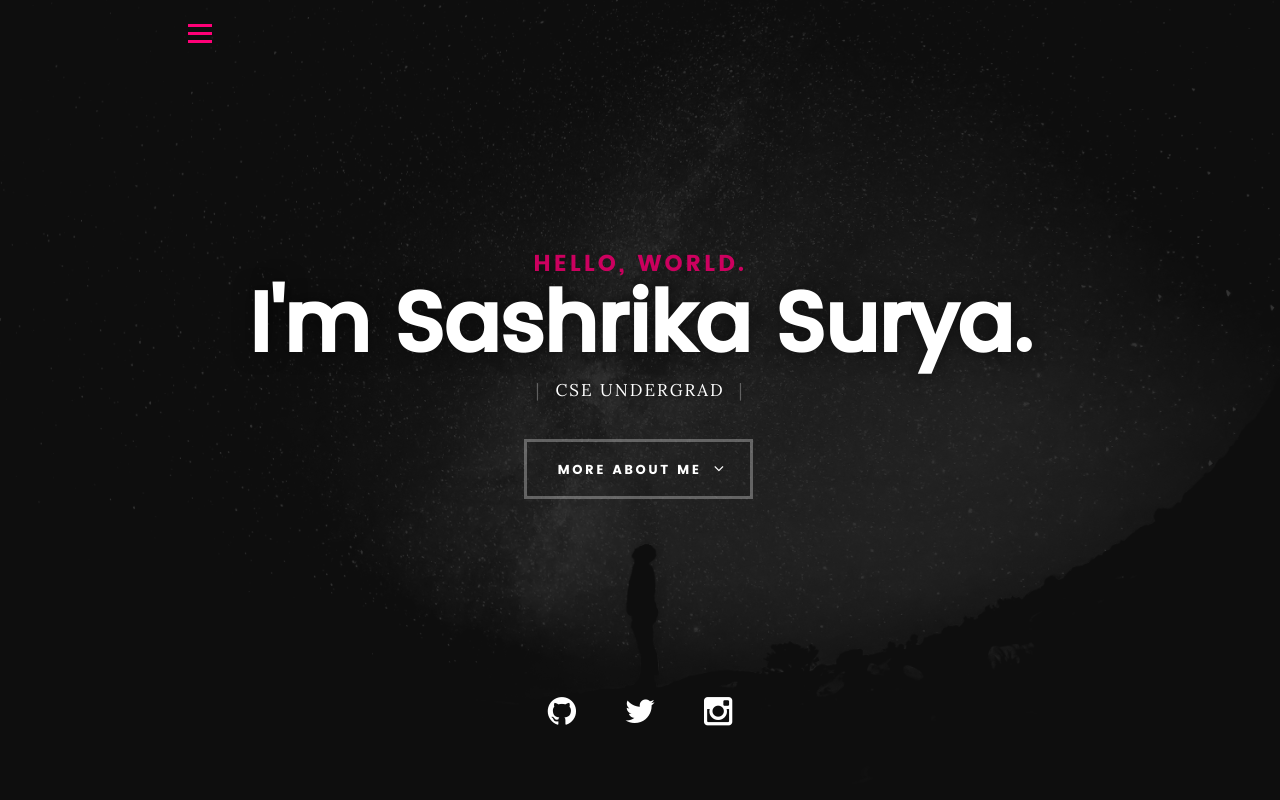
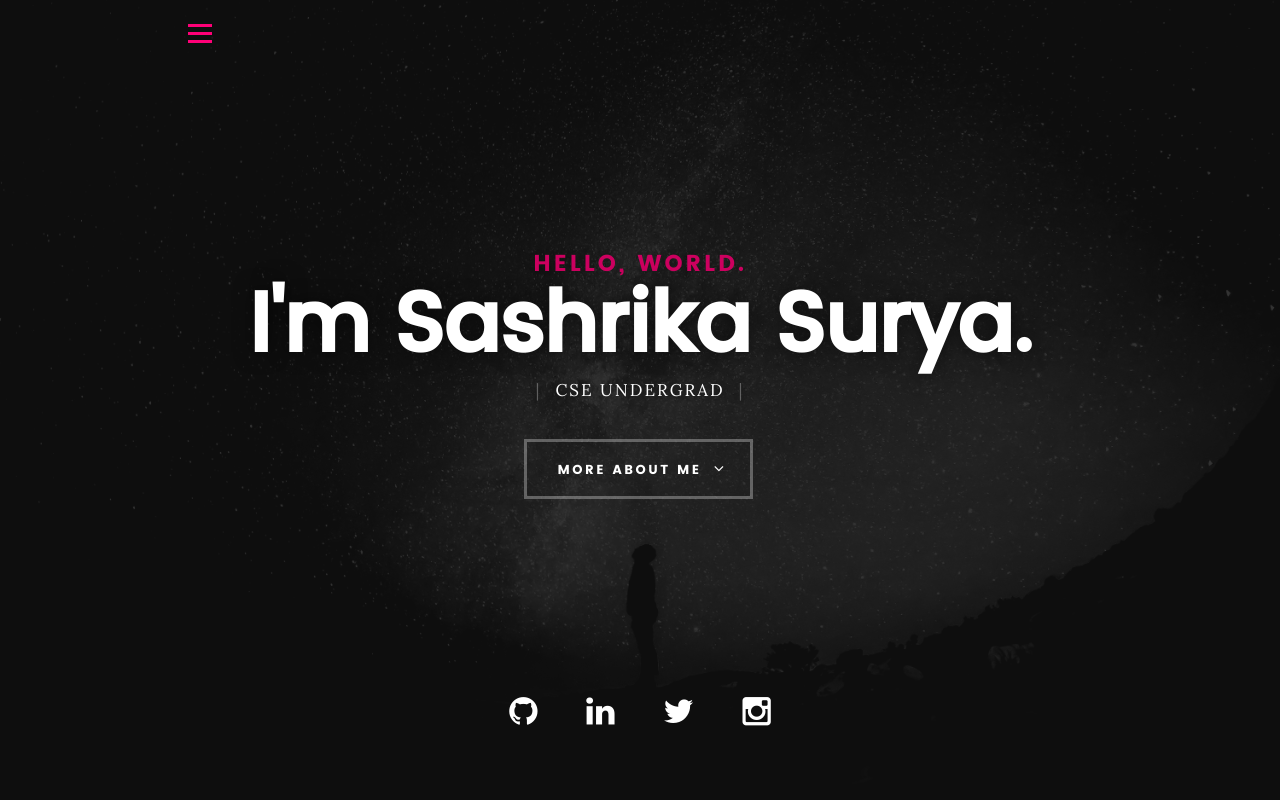
Before and after one commit to sashrika15/sashrika15.github.io, a plain HTML site: page index.html in a window 1280 px wide. Shown: the top 800 px of the page. Drawn offline with Linux system fonts and the light colour scheme; files whose address does not match are found by name.

Commit message:
Added linkedin

```diff
--- a/index.html
+++ b/index.html
@@ -91,6 +91,7 @@
 
 <ul class="intro-social">
 		<li><a href="https://github.com/sashrika15"><i class="fa fa-github"></i></a></li>
+		<li><a href="https://www.linkedin.com/in/sashrika-surya/"><i class="fa fa-linkedin"></i></a></li>
 		<li><a href="https://twitter.com/SashrikaS"><i class="fa fa-twitter"></i></a></li>
 		<li><a href="https://www.instagram.com/sashrika/?hl=en"><i class="fa fa-instagram"></i></a></li>
 	</ul> <!-- /intro-social -->
```
